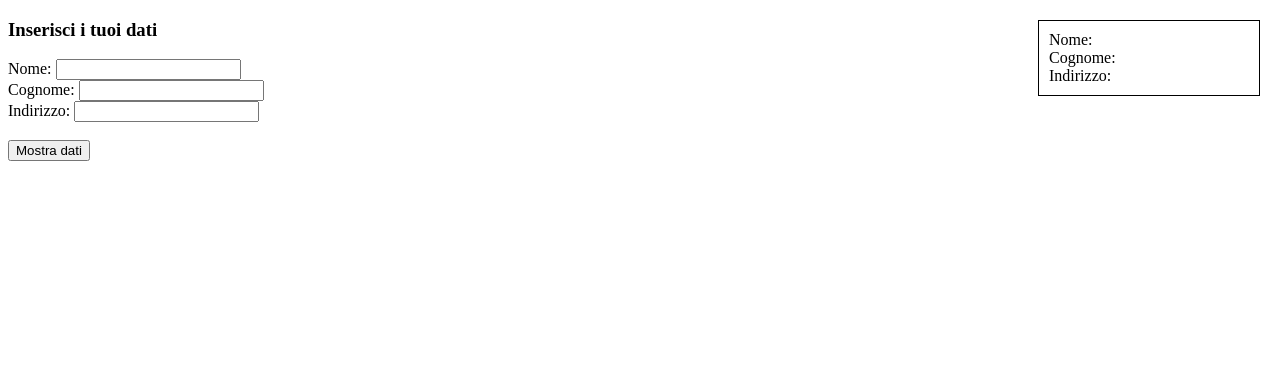
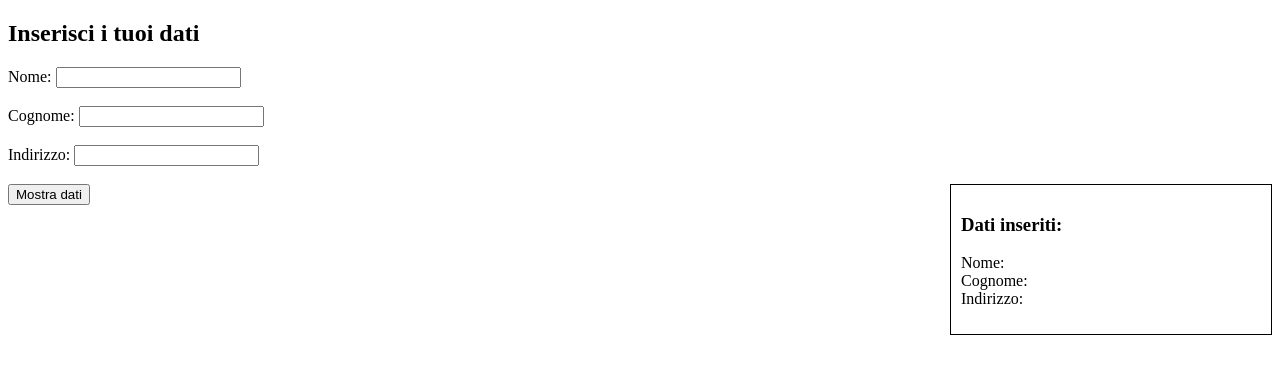
Before and after one commit to aleilfra/lavoritps, a plain HTML site: page anagrafica.html in a window 1280 px wide. Both pictures are taken after a click on the button "Mostra dati". Drawn offline with Linux system fonts and the light colour scheme.

Commit message:
Update anagrafica.html

```diff
--- a/anagrafica.html
+++ b/anagrafica.html
@@ -1,38 +1,31 @@
 <!DOCTYPE html>
-<html lang="it">
+<html>
 <head>
   <meta charset="UTF-8">
   <title>Dati dinamici</title>
-  <style>
-    #contenitore {
-      position: absolute;
-      right: 20px;
-      top: 20px;
-      border: 1px solid black;
-      padding: 10px;
-      width: 200px;
-    }
-  </style>
 </head>
 <body>
 
-  <h3>Inserisci i tuoi dati</h3>
+  <h2>Inserisci i tuoi dati</h2>
 
-  Nome: <input id="nome"><br>
-  Cognome: <input id="cognome"><br>
-  Indirizzo: <input id="indirizzo"><br><br>
+  Nome: <input type="text" id="nome"><br><br>
+  Cognome: <input type="text" id="cognome"><br><br>
+  Indirizzo: <input type="text" id="indirizzo"><br><br>
 
-  <button onclick="mostraDati()">Mostra dati</button>
+  <button onclick="mostra()">Mostra dati</button>
 
-  <div id="contenitore"></div>
+  <div id="contenitore" style="border:1px solid black; padding:10px; width:300px; float:right;">
+    <h3>Dati inseriti:</h3>
+    <p id="risultato"></p>
+  </div>
 
   <script>
-    function mostraDati() {
+    function mostra() {
       let nome = document.getElementById("nome").value;
       let cognome = document.getElementById("cognome").value;
       let indirizzo = document.getElementById("indirizzo").value;
 
-      document.getElementById("contenitore").innerHTML =
+      document.getElementById("risultato").innerHTML =
         "Nome: " + nome + "<br>" +
         "Cognome: " + cognome + "<br>" +
         "Indirizzo: " + indirizzo;
```
